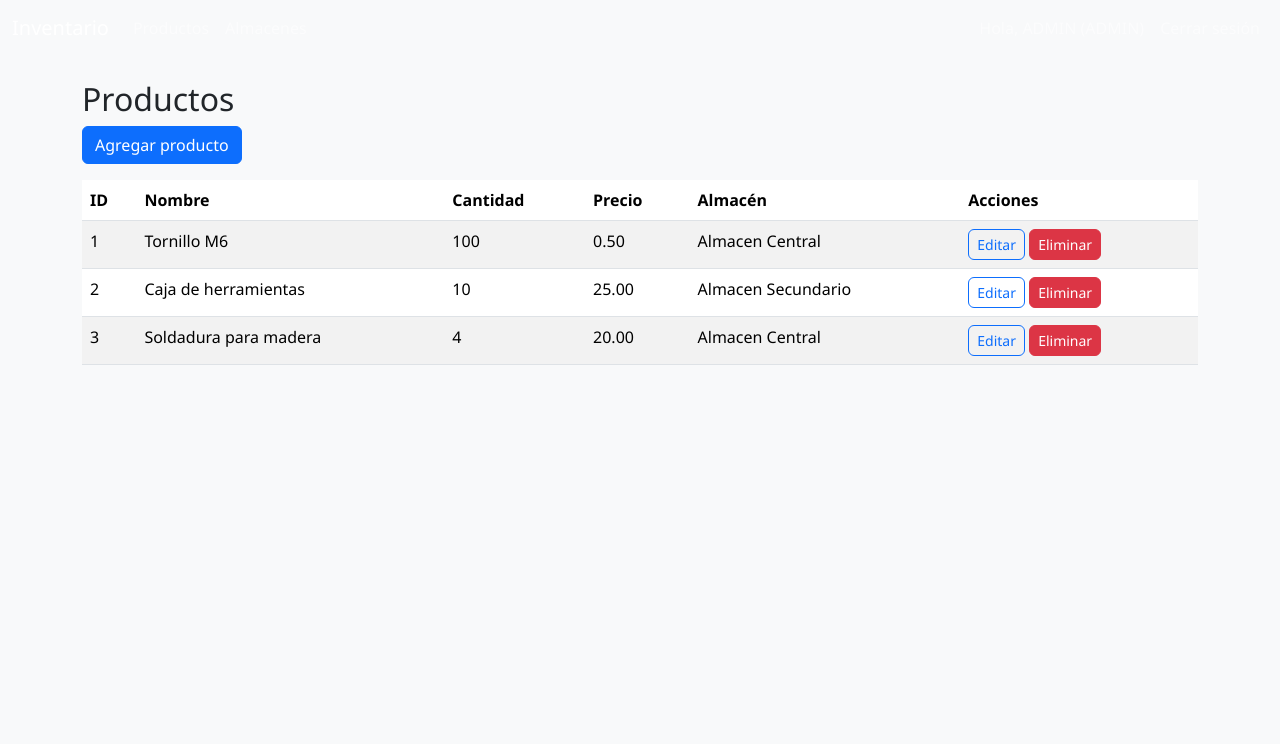
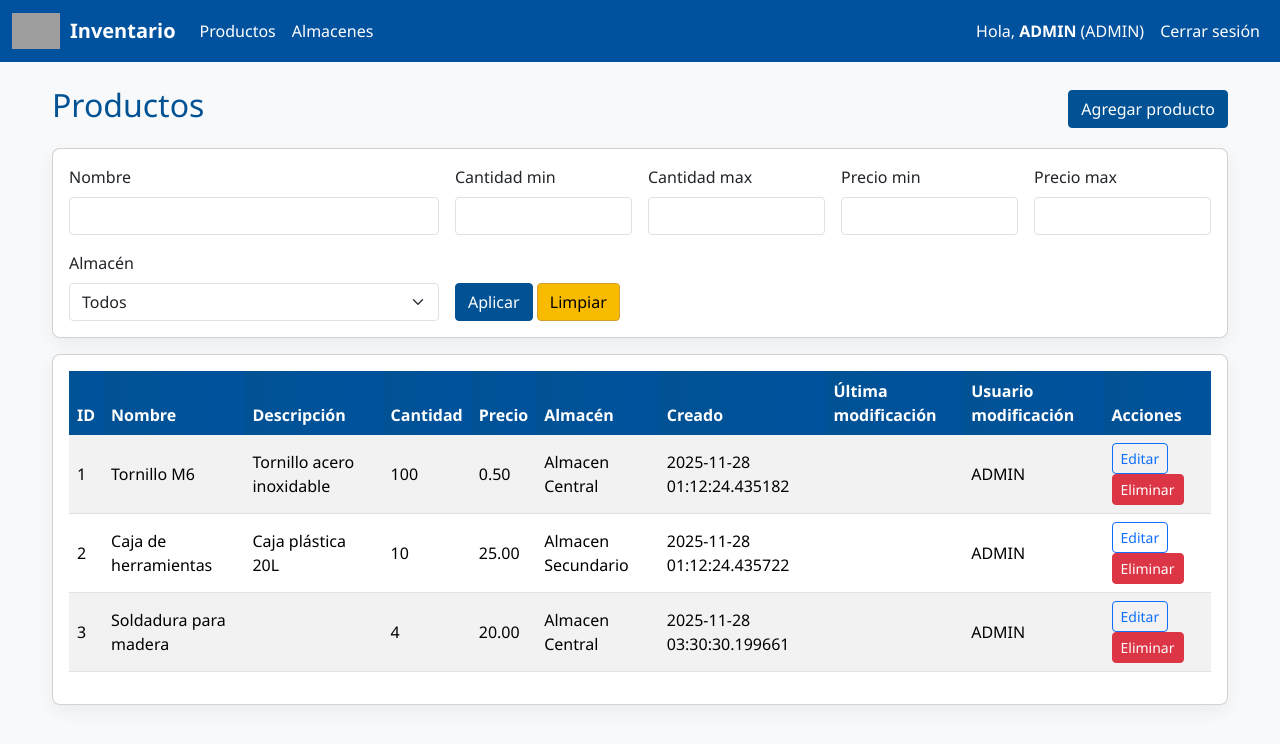
Before and after one commit to andresmndvl/AplicacionDeInventario, a Flask app: page /productos/ in a window 1280 px wide. Shown: the top 744 px of the page. Run offline with Flask 3, Linux system fonts and the light colour scheme; a user stored in the database is signed in; grey boxes are pictures that could not be loaded.

Commit message:
version completa

```diff
--- a/app/static/css/style.css
+++ b/app/static/css/style.css
@@ -1,8 +1,52 @@
+/* app/static/css/style.css - Tema Universidad de Sonora (Unison) */
 :root{
   --azul-unison:#00529e;
   --azul-oscuro:#015294;
   --dorado:#f8bb00;
   --dorado-oscuro:#d99e30;
+  --radio: 4px;
 }
-.btn-rounded { border-radius: 6px; }
-input.form-control, textarea.form-control { border-radius: 6px; }
+
+/* Global */
+body { font-family: "Segoe UI", "Segoe UI Historic", system-ui, -apple-system, Roboto, "Helvetica Neue", Arial, sans-serif; color: #111; }
+.container { max-width: 1200px; }
+
+/* Navbar */
+.bg-unison { background-color: var(--azul-unison) !important; }
+.navbar .nav-link { color: #fff !important; }
+.navbar .navbar-brand { color: #fff !important; font-weight:600; }
+
+/* Buttons and inputs */
+.btn-rounded { border-radius: var(--radio) !important; }
+.btn { border-radius: var(--radio) !important; }
+input.form-control, textarea.form-control, select.form-select { border-radius: var(--radio) !important; }
+
+/* Primary / Secondary */
+.btn-primary {
+  background-color: var(--azul-oscuro) !important;
+  border-color: var(--azul-oscuro) !important;
+  color: #fff !important;
+}
+.btn-primary:hover { background-color: var(--azul-unison) !important; border-color: var(--azul-unison) !important; }
+
+.btn-secondary {
+  background-color: var(--dorado) !important;
+  border-color: var(--dorado-oscuro) !important;
+  color: #000 !important;
+}
+.btn-secondary:hover { background-color: var(--dorado-oscuro) !important; color: #000 !important; }
+
+/* Cards and tables */
+.card { border-radius: 8px; box-shadow: 0 6px 18px rgba(0,0,0,0.06); }
+.table thead th { background: linear-gradient(90deg, var(--azul-oscuro), var(--azul-unison)); color: #fff; border-bottom: none; }
+.table tbody td { vertical-align: middle; }
+
+/* Headers */
+h1, h2, h3 { color: var(--azul-oscuro); }
+
+/* Small utilities */
+.text-unison { color: var(--azul-unison); }
+.bg-unison-strong { background: var(--azul-oscuro); color: #fff; }
+
+/* Focus outlines accessibility */
+a:focus, button:focus, input:focus, select:focus { outline: 3px solid rgba(1,82,148,0.12); outline-offset: 2px; }
--- a/app/templates/base.html
+++ b/app/templates/base.html
@@ -4,24 +4,40 @@
   <meta charset="utf-8">
   <meta name="viewport" content="width=device-width,initial-scale=1">
   <title>Inventario</title>
+
+  <!-- Bootstrap CSS -->
   <link href="https://cdn.jsdelivr.net/npm/bootstrap@5.3.2/dist/css/bootstrap.min.css" rel="stylesheet">
+
+  <!-- Custom CSS (after Bootstrap) -->
   <link rel="stylesheet" href="{{ url_for('static', filename='css/style.css') }}">
+
   <style>
-    body { font-family: "Segoe UI", sans-serif; }
+    body { font-family: "Segoe UI", "Segoe UI Historic", system-ui, -apple-system, Roboto, "Helvetica Neue", Arial, sans-serif; }
   </style>
 </head>
 <body class="bg-light">
 <nav class="navbar navbar-expand-lg navbar-dark bg-unison">
   <div class="container-fluid">
-    <a class="navbar-brand" href="{{ url_for('index') }}">Inventario</a>
-    <div class="collapse navbar-collapse">
-      <ul class="navbar-nav me-auto">
+    <a class="navbar-brand d-flex align-items-center" href="{{ url_for('index') }}">
+      <img src="{{ url_for('static', filename='images/Escudo-Color.png') }}" alt="Logo" style="height:36px; margin-right:10px;">
+      <span>Inventario</span>
+    </a>
+
+    <button class="navbar-toggler" type="button" data-bs-toggle="collapse" data-bs-target="#mainNav">
+      <span class="navbar-toggler-icon"></span>
+    </button>
+
+    <div class="collapse navbar-collapse" id="mainNav">
+      <ul class="navbar-nav me-auto mb-2 mb-lg-0">
         <li class="nav-item"><a class="nav-link" href="{{ url_for('products.list') }}">Productos</a></li>
         <li class="nav-item"><a class="nav-link" href="{{ url_for('warehouses.list') }}">Almacenes</a></li>
       </ul>
-      <ul class="navbar-nav">
+
+      <ul class="navbar-nav ms-auto">
         {% if current_user.is_authenticated %}
-          <li class="nav-item"><span class="nav-link">Hola, {{ current_user.nombre }} ({{ current_user.rol }})</span></li>
+          <li class="nav-item">
+            <span class="nav-link">Hola, <strong>{{ current_user.nombre }}</strong> ({{ current_user.rol }})</span>
+          </li>
           <li class="nav-item"><a class="nav-link" href="{{ url_for('auth.logout') }}">Cerrar sesión</a></li>
         {% else %}
           <li class="nav-item"><a class="nav-link" href="{{ url_for('auth.login') }}">Iniciar sesión</a></li>
--- a/app/templates/home.html
+++ b/app/templates/home.html
@@ -1,10 +1,9 @@
-{# app/templates/home.html #}
 {% extends "base.html" %}
 
 {% block content %}
 <div class="text-center py-5">
   <img src="{{ url_for('static', filename='images/Escudo-Color.png') }}" alt="Logo" style="max-width:160px;">
-  <h1 class="mt-3">Aplicacion de inventario</h1>
+  <h1 class="mt-3">Aplicación de Inventario</h1>
   <p class="lead">Por: <strong>Andres Mendivil</strong></p>
 
   <div class="mt-4">
--- a/app/templates/products/list.html
+++ b/app/templates/products/list.html
@@ -1,20 +1,58 @@
 {% extends "base.html" %}
 {% block content %}
+<div class="d-flex justify-content-between align-items-center mb-3">
   <h2>Productos</h2>
-
-<div class="mb-3">
+  {% if current_user.is_authenticated and (current_user.rol == 'ADMIN' or current_user.rol == 'PRODUCTOS') %}
     <a class="btn btn-primary btn-rounded" href="{{ url_for('products.create') }}">Agregar producto</a>
+  {% endif %}
 </div>
 
+<!-- Filtros -->
+<div class="card mb-3 p-3">
+  <form class="row g-3" method="get">
+    <div class="col-md-4">
+      <label class="form-label">Nombre</label>
+      <input name="nombre" class="form-control" value="{{ request.args.get('nombre','') }}">
+    </div>
+    <div class="col-md-2">
+      <label class="form-label">Cantidad min</label>
+      <input name="cantidad_min" class="form-control" value="{{ request.args.get('cantidad_min','') }}">
+    </div>
+    <div class="col-md-2">
+      <label class="form-label">Cantidad max</label>
+      <input name="cantidad_max" class="form-control" value="{{ request.args.get('cantidad_max','') }}">
+    </div>
+    <div class="col-md-2">
+      <label class="form-label">Precio min</label>
+      <input name="precio_min" class="form-control" value="{{ request.args.get('precio_min','') }}">
+    </div>
+    <div class="col-md-2">
+      <label class="form-label">Precio max</label>
+      <input name="precio_max" class="form-control" value="{{ request.args.get('precio_max','') }}">
+    </div>
+    <div class="col-md-4">
+      <label class="form-label">Almacén</label>
+      <select name="almacen_id" class="form-select">
+        <option value="">Todos</option>
+        {% for a in almacenes %}
+        <option value="{{ a.id }}" {% if request.args.get('almacen_id')==a.id|string %}selected{% endif %}>{{ a.nombre }}</option>
+        {% endfor %}
+      </select>
+    </div>
+    <div class="col-md-4 align-self-end">
+      <button class="btn btn-primary btn-rounded">Aplicar</button>
+      <a class="btn btn-secondary btn-rounded" href="{{ url_for('products.list') }}">Limpiar</a>
+    </div>
+  </form>
+</div>
+
+<!-- Tabla -->
+<div class="card p-3">
+  <div class="table-responsive">
     <table class="table table-striped">
       <thead>
         <tr>
-      <th>ID</th>
-      <th>Nombre</th>
-      <th>Cantidad</th>
-      <th>Precio</th>
-      <th>Almacén</th>
-      <th>Acciones</th>
+          <th>ID</th><th>Nombre</th><th>Descripción</th><th>Cantidad</th><th>Precio</th><th>Almacén</th><th>Creado</th><th>Última modificación</th><th>Usuario modificación</th><th>Acciones</th>
         </tr>
       </thead>
       <tbody>
@@ -22,19 +60,29 @@
         <tr>
           <td>{{ p.id }}</td>
           <td>{{ p.nombre }}</td>
+          <td>{{ p.descripcion or '' }}</td>
           <td>{{ p.cantidad }}</td>
           <td>{{ "{:.2f}".format(p.precio) }}</td>
-      <td>{{ p.almacen.nombre if p.almacen else "-" }}</td>
+          <td>{{ p.almacen.nombre if p.almacen else '-' }}</td>
+          <td>{{ p.fecha_hora_creacion }}</td>
+          <td>{{ p.fecha_hora_ultima_modificacion or '' }}</td>
+          <td>{{ p.ultimo_usuario_en_modificar or '' }}</td>
           <td>
+            {% if current_user.is_authenticated and (current_user.rol == 'ADMIN' or current_user.rol == 'PRODUCTOS') %}
               <a class="btn btn-sm btn-outline-primary btn-rounded" href="{{ url_for('products.edit', id=p.id) }}">Editar</a>
-        <form method="post" action="{{ url_for('products.delete', id=p.id) }}" style="display:inline;" onsubmit="return confirm('¿Eliminar producto?');">
+              <form method="post" action="{{ url_for('products.delete', id=p.id) }}" style="display:inline;" onsubmit="return confirm('¿Seguro que desea eliminar este producto?');">
                 <button class="btn btn-sm btn-danger btn-rounded">Eliminar</button>
               </form>
+            {% else %}
+              <span class="text-muted">No autorizado</span>
+            {% endif %}
           </td>
         </tr>
         {% else %}
-    <tr><td colspan="6">No hay productos.</td></tr>
+        <tr><td colspan="10">No hay productos.</td></tr>
         {% endfor %}
       </tbody>
     </table>
+  </div>
+</div>
 {% endblock %}
```
Also changed, not shown: app/templates/products/form.html (+15 -12 lines), app/templates/warehouses/form.html (+4 -4 lines), app/templates/warehouses/list.html (+17 -11 lines), data/InventarioBD.db. Lines whose indentation alone changed are shown as unchanged.
